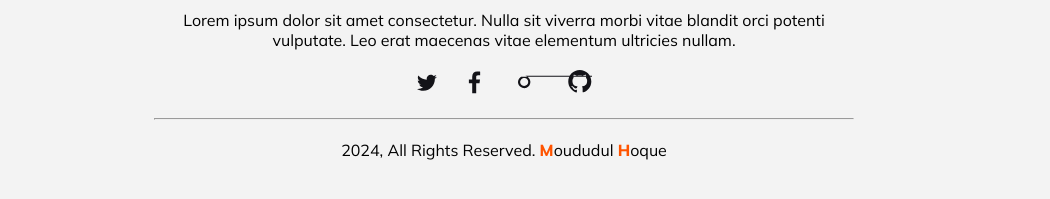
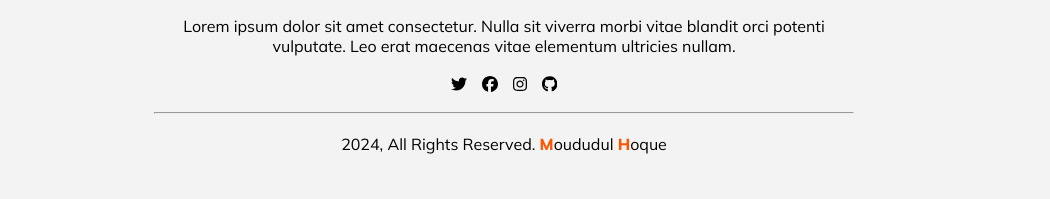
Before and after one commit to moudud-hoq/B9A2-Hero-Travel, a plain HTML site: page index.html in a window 1280 px wide. Shown: the part 3446-3645 px from the top of the page, without its empty margins (136-1186 px from the left). Drawn offline with Linux system fonts and the light colour scheme.

Commit message:
Social Icon Update

```diff
--- a/index.html
+++ b/index.html
@@ -91,7 +91,7 @@
                     massa. Sodales dictumst nec nibh pellentesque.</p>
             </div>
             <div class="place-images">
-                <img  class="image-one" src="Images/Rectangle 5.png">
+                <img class="image-one" src="Images/Rectangle 5.png">
                 <img class="image-two" src="Images/Rectangle 8 (1).png">
                 <img class="image-three" src="Images/Rectangle 6.png">
                 <img class="image-four" src="Images/Rectangle 7.png">
@@ -173,20 +173,27 @@
             erat maecenas vitae elementum ultricies nullam.
         </p>
         <div class="footer-social-logo">
-            <svg xmlns="http://www.w3.org/2000/svg" width="175" height="24" viewBox="0 0 175 24" fill="none">
+            <svg xmlns="http://www.w3.org/2000/svg" height="16" width="16"
+                viewBox="0 0 512 512"><!--!Font Awesome Free 6.5.1 by @fontawesome - https://fontawesome.com License - https://fontawesome.com/license/free Copyright 2024 Fonticons, Inc.-->
                 <path
-                    d="M19.8879 6.65563C19.1421 6.98551 18.3548 7.19169 17.5262 7.31539C18.3548 6.82057 19.0178 6.0371 19.3078 5.0887C18.5206 5.54228 17.6505 5.87216 16.6975 6.07834C15.9517 5.29487 14.8745 4.80005 13.7143 4.80005C11.4769 4.80005 9.6539 6.6144 9.6539 8.84109C9.6539 9.17097 9.69533 9.45962 9.7782 9.74827C6.42212 9.58333 3.39751 7.97516 1.36729 5.50105C1.03583 6.11957 0.828661 6.77934 0.828661 7.52157C0.828661 8.92356 1.53302 10.1606 2.65171 10.9029C1.98879 10.8616 1.36729 10.6967 0.787228 10.408V10.4493C0.787228 12.4286 2.19595 14.078 4.06044 14.4491C3.72897 14.5315 3.35608 14.5728 2.98318 14.5728C2.73458 14.5728 2.44455 14.5315 2.19595 14.4903C2.73458 16.0985 4.22617 17.2943 6.00779 17.2943C4.59907 18.3664 2.85888 19.0262 0.95296 19.0262C0.621495 19.0262 0.290031 19.0262 0 18.9849C1.82305 20.1395 3.93614 20.7993 6.25639 20.7993C13.7558 20.7993 17.8576 14.614 17.8576 9.25345C17.8576 9.0885 17.8576 8.88233 17.8576 8.71739C18.6449 8.18133 19.3492 7.48033 19.8879 6.65563Z"
-                    fill="#131318" />
+                    d="M459.4 151.7c.3 4.5 .3 9.1 .3 13.6 0 138.7-105.6 298.6-298.6 298.6-59.5 0-114.7-17.2-161.1-47.1 8.4 1 16.6 1.3 25.3 1.3 49.1 0 94.2-16.6 130.3-44.8-46.1-1-84.8-31.2-98.1-72.8 6.5 1 13 1.6 19.8 1.6 9.4 0 18.8-1.3 27.6-3.6-48.1-9.7-84.1-52-84.1-103v-1.3c14 7.8 30.2 12.7 47.4 13.3-28.3-18.8-46.8-51-46.8-87.4 0-19.5 5.2-37.4 14.3-53 51.7 63.7 129.3 105.3 216.4 109.8-1.6-7.8-2.6-15.9-2.6-24 0-57.8 46.8-104.9 104.9-104.9 30.2 0 57.5 12.7 76.7 33.1 23.7-4.5 46.5-13.3 66.6-25.3-7.8 24.4-24.4 44.8-46.1 57.8 21.1-2.3 41.6-8.1 60.4-16.2-14.3 20.8-32.2 39.3-52.6 54.3z" />
+            </svg>
+            <svg xmlns="http://www.w3.org/2000/svg" height="16" width="16"
+                viewBox="0 0 512 512"><!--!Font Awesome Free 6.5.1 by @fontawesome - https://fontawesome.com License - https://fontawesome.com/license/free Copyright 2024 Fonticons, Inc.-->
                 <path
-                    d="M55.2142 23.1658V13.3286H51.8879V9.49479H55.2142V6.6675C55.2142 3.38645 57.2278 1.59985 60.1687 1.59985C61.5775 1.59985 62.7882 1.70424 63.1411 1.75089V5.17978L61.1014 5.18071C59.5019 5.18071 59.1922 5.93712 59.1922 7.0471V9.49479H63.0068L62.5101 13.3286H59.1922V23.1658H55.2142Z"
-                    fill="#131318" />
+                    d="M512 256C512 114.6 397.4 0 256 0S0 114.6 0 256C0 376 82.7 476.8 194.2 504.5V334.2H141.4V256h52.8V222.3c0-87.1 39.4-127.5 125-127.5c16.2 0 44.2 3.2 55.7 6.4V172c-6-.6-16.5-1-29.6-1c-42 0-58.2 15.9-58.2 57.2V256h83.6l-14.4 78.2H287V510.1C413.8 494.8 512 386.9 512 256h0z" />
+            </svg>
+            <svg xmlns="http://www.w3.org/2000/svg" height="16" width="14"
+                viewBox="0 0 448 512"><!--!Font Awesome Free 6.5.1 by @fontawesome - https://fontawesome.com License - https://fontawesome.com/license/free Copyright 2024 Fonticons, Inc.-->
                 <path
-                    d="M107.196 5.83789C105971 5.83789 104.774 6.19929 103.756 6.87637C102.738 7.55346 101.944 8.51583 101.476 9.64179C101.007 10.7677 100.884 12.0067 101.123 13.202C101.362 14.3973 101.952 15.4953 102.818 16.3571C103.684 17.2188 104.787 17.8057 105.988 18.0435C107.189 18.2812 108.434 18.1592 109.565 17.6928C110.697 17.2264 111.664 16.4366 112.344 15.4233C113.024 14.41 113.387 13.2186 113.387 11.9999C113.387 10.3656 112.735 8.7983 111.574 7.6427C110.413 6.4871 108.838 5.83789 107.196 5.83789ZM107.196 15.9997C106.401 15.9997 105.624 15.7651 104.963 15.3256C104.302 14.8861 103.787 14.2614 103.483 13.5305C103.179 12.7997 103.099 11.9954 103.254 11.2196C103.409 10.4437 103.792 9.73097 104.354 9.17159C104.916 8.61221 105.632 8.23126 106.412 8.07693C107.191 7.9226 108 8.0018 108.734 8.30454C109.468 8.60728 110.096 9.11994 110.538 9.77771C110.979 10.4355 111.215 11.2088 111.215 11.9999C111.215 13.0607 110.791 14.0781 110.038 14.8282C109.284 15.5783 108.262 15.9997 107.196 15.9997Z"
-                    fill="#131318" />
-                <path fill-rule="evenodd" clip-rule="evenodd"
-                    d="M162.788 0C156.397 0 151.255 5.11733 151.255 11.4781C151.255 16.5476 154.571 20.8519 159.136 22.3823C159.713 22.478 159.905 22.1432 159.905 21.8084C159.905 21.5215 159.905 20.8041 159.905 19.8476C156.685 20.565 156.013 18.3172 156.013 18.3172C155.484 16.9781 154.715 16.6433 154.715 16.6433C153.658 15.9259 154.811 15.9259 154.811 15.9259C155.964 16.0216 156.589 17.1215 156.589 17.1215C157.598 18.8911 159.28 18.365 159.953 18.0781C160.049 17.3128 160.337 16.8346 160.674 16.5476C158.127 16.2607 155.436 15.2563 155.436 10.8564C155.436 9.61293 155.868 8.56077 156.637 7.79556C156.541 7.50861 156.109 6.3608 156.733 4.73473C156.733 4.73473 157.694 4.44777 159.905 5.93037C160.818 5.69124 161.827 5.54776 162.788 5.54776C163.749 5.54776 164.759 5.69124 165.672 5.93037C167.882 4.44777 168.843 4.73473 168.843 4.73473C169.468 6.31297 169.083 7.46078 168.939 7.79556C169.66 8.60859 170.141 9.61293 170.141 10.8564C170.141 15.2563 167.45 16.2129 164.855 16.4998C165.287 16.8346 165.624 17.552 165.624 18.6041C165.624 20.1345 165.624 21.378 165.624 21.7606C165.624 22.0476 165.816 22.4302 166.44 22.3345C171.006 20.8519 174.321 16.5476 174.321 11.4781C174.321 5.11733 169.18 0 162.788 0Z"
-                    fill="#131318" />
+                    d="M224.1 141c-63.6 0-114.9 51.3-114.9 114.9s51.3 114.9 114.9 114.9S339 319.5 339 255.9 287.7 141 224.1 141zm0 189.6c-41.1 0-74.7-33.5-74.7-74.7s33.5-74.7 74.7-74.7 74.7 33.5 74.7 74.7-33.6 74.7-74.7 74.7zm146.4-194.3c0 14.9-12 26.8-26.8 26.8-14.9 0-26.8-12-26.8-26.8s12-26.8 26.8-26.8 26.8 12 26.8 26.8zm76.1 27.2c-1.7-35.9-9.9-67.7-36.2-93.9-26.2-26.2-58-34.4-93.9-36.2-37-2.1-147.9-2.1-184.9 0-35.8 1.7-67.6 9.9-93.9 36.1s-34.4 58-36.2 93.9c-2.1 37-2.1 147.9 0 184.9 1.7 35.9 9.9 67.7 36.2 93.9s58 34.4 93.9 36.2c37 2.1 147.9 2.1 184.9 0 35.9-1.7 67.7-9.9 93.9-36.2 26.2-26.2 34.4-58 36.2-93.9 2.1-37 2.1-147.8 0-184.8zM398.8 388c-7.8 19.6-22.9 34.7-42.6 42.6-29.5 11.7-99.5 9-132.1 9s-102.7 2.6-132.1-9c-19.6-7.8-34.7-22.9-42.6-42.6-11.7-29.5-9-99.5-9-132.1s-2.6-102.7 9-132.1c7.8-19.6 22.9-34.7 42.6-42.6 29.5-11.7 99.5-9 132.1-9s102.7-2.6 132.1 9c19.6 7.8 34.7 22.9 42.6 42.6 11.7 29.5 9 99.5 9 132.1s2.7 102.7-9 132.1z" />
             </svg>
+            <svg xmlns="http://www.w3.org/2000/svg" height="16" width="15.5"
+                viewBox="0 0 496 512"><!--!Font Awesome Free 6.5.1 by @fontawesome - https://fontawesome.com License - https://fontawesome.com/license/free Copyright 2024 Fonticons, Inc.-->
+                <path
+                    d="M165.9 397.4c0 2-2.3 3.6-5.2 3.6-3.3 .3-5.6-1.3-5.6-3.6 0-2 2.3-3.6 5.2-3.6 3-.3 5.6 1.3 5.6 3.6zm-31.1-4.5c-.7 2 1.3 4.3 4.3 4.9 2.6 1 5.6 0 6.2-2s-1.3-4.3-4.3-5.2c-2.6-.7-5.5 .3-6.2 2.3zm44.2-1.7c-2.9 .7-4.9 2.6-4.6 4.9 .3 2 2.9 3.3 5.9 2.6 2.9-.7 4.9-2.6 4.6-4.6-.3-1.9-3-3.2-5.9-2.9zM244.8 8C106.1 8 0 113.3 0 252c0 110.9 69.8 205.8 169.5 239.2 12.8 2.3 17.3-5.6 17.3-12.1 0-6.2-.3-40.4-.3-61.4 0 0-70 15-84.7-29.8 0 0-11.4-29.1-27.8-36.6 0 0-22.9-15.7 1.6-15.4 0 0 24.9 2 38.6 25.8 21.9 38.6 58.6 27.5 72.9 20.9 2.3-16 8.8-27.1 16-33.7-55.9-6.2-112.3-14.3-112.3-110.5 0-27.5 7.6-41.3 23.6-58.9-2.6-6.5-11.1-33.3 2.6-67.9 20.9-6.5 69 27 69 27 20-5.6 41.5-8.5 62.8-8.5s42.8 2.9 62.8 8.5c0 0 48.1-33.6 69-27 13.7 34.7 5.2 61.4 2.6 67.9 16 17.7 25.8 31.5 25.8 58.9 0 96.5-58.9 104.2-114.8 110.5 9.2 7.9 17 22.9 17 46.4 0 33.7-.3 75.4-.3 83.6 0 6.5 4.6 14.4 17.3 12.1C428.2 457.8 496 362.9 496 252 496 113.3 383.5 8 244.8 8zM97.2 352.9c-1.3 1-1 3.3 .7 5.2 1.6 1.6 3.9 2.3 5.2 1 1.3-1 1-3.3-.7-5.2-1.6-1.6-3.9-2.3-5.2-1zm-10.8-8.1c-.7 1.3 .3 2.9 2.3 3.9 1.6 1 3.6 .7 4.3-.7 .7-1.3-.3-2.9-2.3-3.9-2-.6-3.6-.3-4.3 .7zm32.4 35.6c-1.6 1.3-1 4.3 1.3 6.2 2.3 2.3 5.2 2.6 6.5 1 1.3-1.3 .7-4.3-1.3-6.2-2.2-2.3-5.2-2.6-6.5-1zm-11.4-14.7c-1.6 1-1.6 3.6 0 5.9 1.6 2.3 4.3 3.3 5.6 2.3 1.6-1.3 1.6-3.9 0-6.2-1.4-2.3-4-3.3-5.6-2z" />
+            </svg>
+
         </div>
         <div class="hr">
             <hr>
--- a/styles/main.css
+++ b/styles/main.css
@@ -394,6 +394,12 @@ footer {
     text-align: center;
 }
 
+
+.footer-social-logo {
+    display: flex;
+    gap: 15px;
+}
+
 .m{
     color: #FF5400;
 font-size: 1em;
```
Also changed, not shown: Images/facebook.svg (added), Images/github.svg (added), Images/instagram.svg (added), Images/twitter.svg (added). Lines whose indentation alone changed are shown as unchanged.
